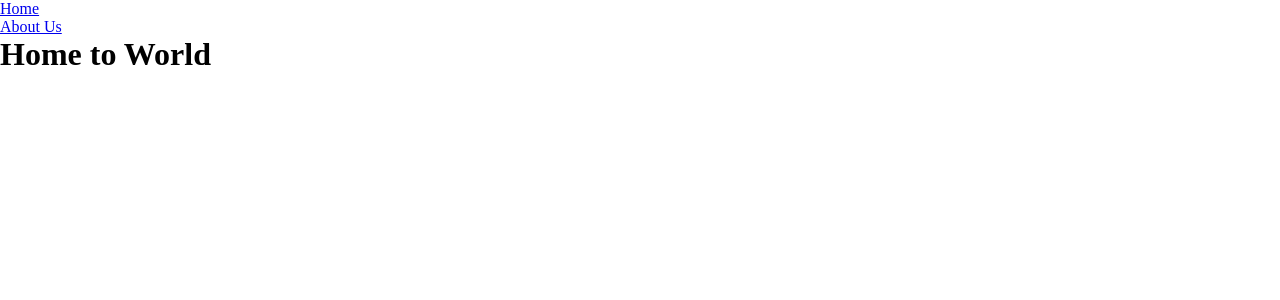
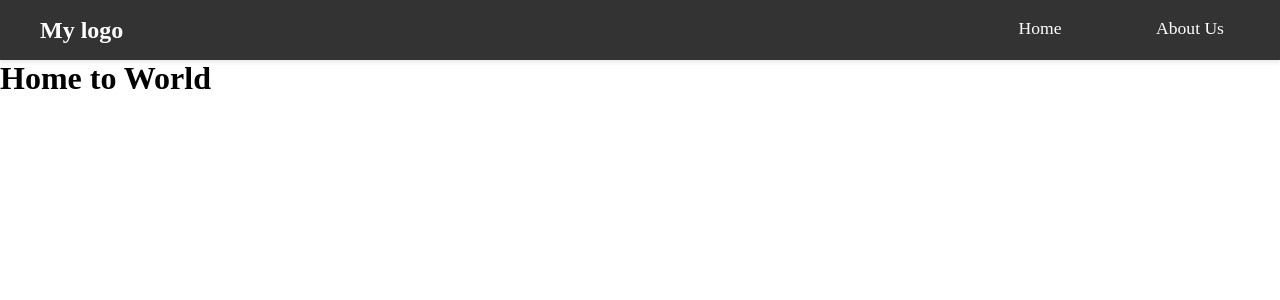
Before and after one commit to fabian-montes/NASAHackathon, a React (Vite) app in the folder frontend/: page / in a window 1280 px wide. Shown: the top 300 px of the page. Built offline with nearby package versions, Linux system fonts and the light colour scheme.

Commit message:
barra de navegacion

```diff
--- a/frontend/src/components/NavBar.jsx
+++ b/frontend/src/components/NavBar.jsx
@@ -1,10 +1,15 @@
 import React from 'react';
 import { Link } from 'react-router-dom';
 
+import '../css/NavBar.css';
+
 function NavBar() {
   return (
-    <nav>
-      <ul>
+    <nav className='navbar'>
+      <div className='logo'>
+        My logo
+      </div>
+      <ul className='nav-links'>
         <li>
           {/* Navigates to the path defined by 'to' */}
           <Link to="/">Home</Link>
--- a/frontend/src/css/NavBar.css
+++ b/frontend/src/css/NavBar.css
@@ -0,0 +1,68 @@
+/* --- Base Navigation Bar Container --- */
+.navbar {
+  /* Use Flexbox for alignment */
+  display: flex;
+  /* Space out the logo and the links */
+  justify-content: space-between;
+  /* Vertically center items */
+  align-items: center;
+
+  background-color: #333; /* Dark background (adjust as needed) */
+  color: white;
+  padding: 0 40px; /* Padding on the sides */
+  height: 60px; /* Standard height */
+  box-shadow: 0 2px 4px rgba(0, 0, 0, 0.1);
+}
+
+/* --- Logo Styling (Optional) --- */
+.logo {
+  font-size: 1.5em;
+  font-weight: bold;
+  /* The logo is naturally aligned to the left due to justify-content: space-between */
+}
+
+/* --- Navigation Links List --- */
+.nav-links {
+  /* Reset list styles */
+  list-style: none;
+  margin: 0;
+  padding: 0;
+
+  /* Use Flexbox to display links horizontally */
+  display: flex;
+
+  /* This aligns the list itself to the right within the navbar */
+  /* (Due to justify-content: space-between on the .navbar) */
+}
+
+/* --- Individual List Item --- */
+.nav-links li {
+    text-align: center;
+    margin-left: 50px; /* Spacing between menu items */
+    width: 100px;
+}
+
+/* --- Link Styling --- */
+.nav-links a {
+  /* Reset link styles */
+  text-decoration: none;
+  color: white;
+  font-size: 1.1em;
+  padding: 18px 0; /* Vertical padding to make the entire link clickable */
+  display: block; /* Makes padding work on the link */
+
+  /* Add a smooth transition for the color and the hover line effect */
+  transition: color 0.3s ease-in-out, border-bottom 0.3s ease-in-out;
+
+  /* Initial state for the underline hover effect (transparent) */
+  border-bottom: 3px solid transparent;
+}
+
+/* --- Hover Effect: Change Color & Add an Underline --- */
+.nav-links a:hover,
+.nav-links a:focus {
+  color: #00bcd4; /* A vibrant color for hover (adjust as needed) */
+
+  /* The underline effect: change the transparent border to a solid color */
+  border-bottom: 3px solid #00bcd4;
+}
--- a/frontend/src/index.css
+++ b/frontend/src/index.css
@@ -1,5 +1,5 @@
 * {
   margin: 0;
   padding: 0;
-  width: 100%;
+  /* width: 100%; */
 }
```
